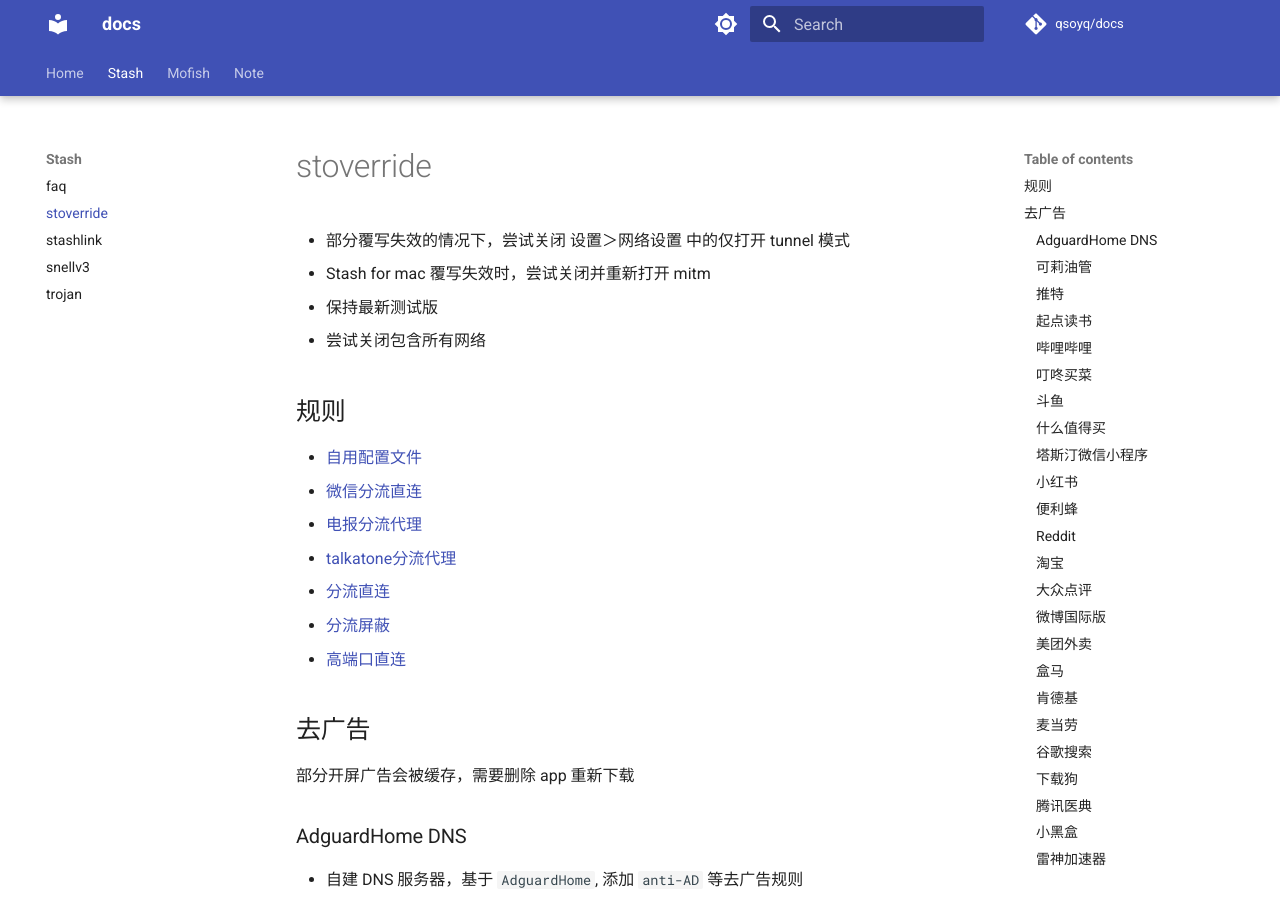
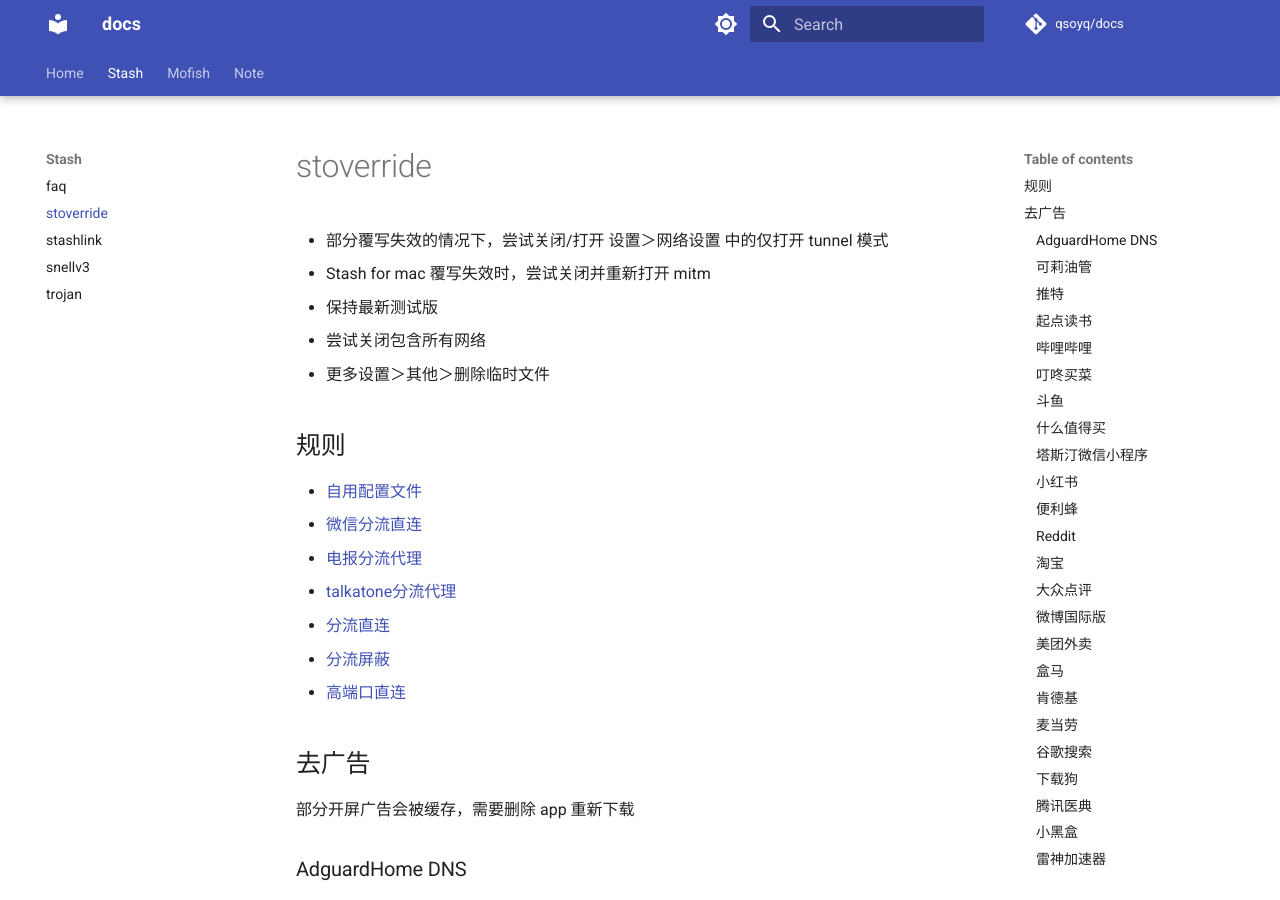
Before and after one commit to qsoyq/docs, an MkDocs documentation site: the page built from docs/Stash/stoverride.md, in a window 1280 px wide and 900 px high. Built offline with MkDocs 1.6.1 and Material for MkDocs 9.7.7, drawn with Linux system fonts in a browser that asks for light colours; comment, search, counter and statistics services are not loaded.

Commit message:
Update stoverride.md

```diff
--- a/docs/Stash/stoverride.md
+++ b/docs/Stash/stoverride.md
@@ -1,9 +1,10 @@
 # stoverride
 
-- 部分覆写失效的情况下，尝试关闭 设置＞网络设置 中的仅打开 tunnel 模式
+- 部分覆写失效的情况下，尝试关闭/打开 设置＞网络设置 中的仅打开 tunnel 模式
 - Stash for mac 覆写失效时，尝试关闭并重新打开 mitm
 - 保持最新测试版
 - 尝试关闭包含所有网络
+- 更多设置＞其他＞删除临时文件
 
 ## 规则
 
```
